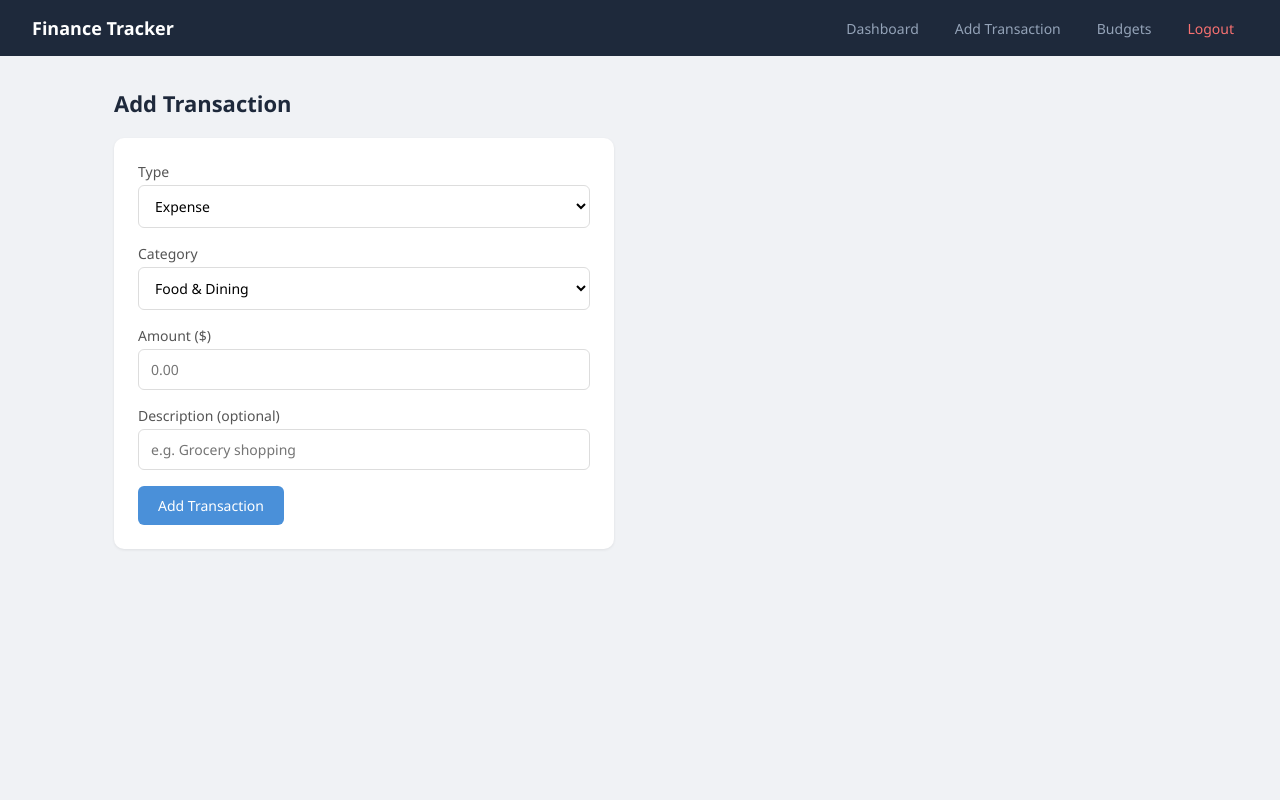
After one commit to shyamrajpr7/webapp, a Flask app: page /add-transaction in a window 1280 px wide. The commit adds this page. Run offline with Flask 3, Linux system fonts and the light colour scheme; the visitor is signed in with stand-in values (Sample User, id 1).

Commit message:
Add Personal Finance Tracker: dashboard, transactions, budgets, SVG charts

```diff
--- a/website/__init__.py
+++ b/website/__init__.py
@@ -17,9 +17,11 @@ def create_app():
 
     from .views import views
     from .auth import auth
+    from .finance import finance
 
     app.register_blueprint(views, url_prefix='/')
     app.register_blueprint(auth, url_prefix='/')
+    app.register_blueprint(finance, url_prefix='/')
 
     with app.app_context():
         from . import models
--- a/website/models.py
+++ b/website/models.py
@@ -1,5 +1,6 @@
 from . import db, login_manager
 from flask_login import UserMixin
+from datetime import datetime
 
 @login_manager.user_loader
 def load_user(user_id):
@@ -10,3 +11,22 @@ class User(db.Model, UserMixin):
     email = db.Column(db.String(150), unique=True, nullable=False)
     username = db.Column(db.String(150), unique=True, nullable=False)
     password = db.Column(db.String(150), nullable=False)
+    transactions = db.relationship('Transaction', backref='user', lazy=True)
+    budgets = db.relationship('Budget', backref='user', lazy=True)
+
+class Transaction(db.Model):
+    id = db.Column(db.Integer, primary_key=True)
+    user_id = db.Column(db.Integer, db.ForeignKey('user.id'), nullable=False)
+    type = db.Column(db.String(10), nullable=False)  # income or expense
+    amount = db.Column(db.Float, nullable=False)
+    category = db.Column(db.String(50), nullable=False)
+    description = db.Column(db.String(200), default='')
+    date = db.Column(db.DateTime, default=datetime.utcnow)
+
+class Budget(db.Model):
+    id = db.Column(db.Integer, primary_key=True)
+    user_id = db.Column(db.Integer, db.ForeignKey('user.id'), nullable=False)
+    category = db.Column(db.String(50), nullable=False)
+    amount = db.Column(db.Float, nullable=False)
+    month = db.Column(db.Integer, nullable=False)
+    year = db.Column(db.Integer, nullable=False)
--- /dev/null
+++ b/website/templates/add_transaction.html
@@ -0,0 +1,51 @@
+{% extends "base.html" %}
+{% block title %}Add Transaction{% endblock %}
+{% block content %}
+<h2>Add Transaction</h2>
+<div class="card" style="max-width:500px;">
+    <form method="POST">
+        <label>Type</label>
+        <select name="type" id="type" onchange="updateCategories()" required>
+            <option value="expense">Expense</option>
+            <option value="income">Income</option>
+        </select>
+
+        <label>Category</label>
+        <select name="category" id="category" required>
+            {% for cat in expense_categories %}
+            <option value="{{ cat }}" data-type="expense" style="border-left:4px solid {{ category_colors[cat] }}">{{ cat }}</option>
+            {% endfor %}
+            {% for cat in income_categories %}
+            <option value="{{ cat }}" data-type="income" style="border-left:4px solid {{ category_colors[cat] }}">{{ cat }}</option>
+            {% endfor %}
+        </select>
+
+        <label>Amount ($)</label>
+        <input type="number" name="amount" step="0.01" min="0.01" placeholder="0.00" required/>
+
+        <label>Description (optional)</label>
+        <input type="text" name="description" placeholder="e.g. Grocery shopping"/>
+
+        <button type="submit">Add Transaction</button>
+    </form>
+</div>
+
+<script>
+function updateCategories() {
+    const type = document.getElementById('type').value;
+    const options = document.querySelectorAll('#category option');
+    let firstVisible = null;
+    options.forEach(opt => {
+        if (opt.dataset.type === type) {
+            opt.style.display = '';
+            if (!firstVisible) firstVisible = opt;
+        } else {
+            opt.style.display = 'none';
+            opt.selected = false;
+        }
+    });
+    if (firstVisible) firstVisible.selected = true;
+}
+updateCategories();
+</script>
+{% endblock %}
--- a/website/templates/base.html
+++ b/website/templates/base.html
@@ -3,32 +3,75 @@
 <head>
     <meta charset="utf-8"/>
     <meta name="viewport" content="width=device-width, initial-scale=1.0"/>
-    <title>{% block title %}Web App{% endblock %}</title>
+    <title>{% block title %}Finance Tracker{% endblock %}</title>
     <style>
         * { margin: 0; padding: 0; box-sizing: border-box; font-family: 'Segoe UI', sans-serif; }
-        body { background: #f0f2f5; display: flex; justify-content: center; align-items: center; min-height: 100vh; }
-        .container { background: #fff; padding: 40px; border-radius: 12px; box-shadow: 0 2px 10px rgba(0,0,0,0.1); width: 100%; max-width: 400px; }
-        h2 { text-align: center; margin-bottom: 24px; color: #333; }
+        body { background: #f0f2f5; min-height: 100vh; }
+        nav { background: #1e293b; padding: 0 32px; display: flex; align-items: center; justify-content: space-between; height: 56px; }
+        nav .brand { color: #fff; font-size: 18px; font-weight: 600; }
+        nav .links { display: flex; gap: 8px; align-items: center; }
+        nav .links a { color: #94a3b8; text-decoration: none; padding: 8px 14px; border-radius: 6px; font-size: 14px; transition: all 0.2s; }
+        nav .links a:hover, nav .links a.active { color: #fff; background: #334155; }
+        nav .links .logout { color: #f87171; }
+        nav .links .logout:hover { background: #7f1d1d; }
+        .page { max-width: 1100px; margin: 0 auto; padding: 32px 24px; }
+        h2 { color: #1e293b; margin-bottom: 20px; font-size: 22px; }
         .flash { padding: 10px 14px; border-radius: 6px; margin-bottom: 16px; font-size: 14px; }
-        .flash.error { background: #ffe0e0; color: #d32f2f; }
-        label { display: block; margin-bottom: 4px; font-size: 14px; color: #555; }
-        input[type="text"], input[type="password"], input[type="email"] {
+        .flash.error { background: #fee2e2; color: #dc2626; }
+        .flash.success { background: #dcfce7; color: #16a34a; }
+        .card { background: #fff; border-radius: 10px; padding: 24px; box-shadow: 0 1px 3px rgba(0,0,0,0.08); }
+        .grid { display: grid; gap: 20px; }
+        .grid-3 { grid-template-columns: repeat(3, 1fr); }
+        .grid-2 { grid-template-columns: 1fr 1fr; }
+        .stat-card { text-align: center; }
+        .stat-card .label { font-size: 13px; color: #64748b; text-transform: uppercase; letter-spacing: 0.5px; margin-bottom: 4px; }
+        .stat-card .value { font-size: 28px; font-weight: 700; }
+        .stat-card .value.green { color: #16a34a; }
+        .stat-card .value.red { color: #dc2626; }
+        .stat-card .value.blue { color: #2563eb; }
+        label { display: block; margin-bottom: 4px; font-size: 14px; color: #555; font-weight: 500; }
+        input[type="text"], input[type="password"], input[type="email"],
+        input[type="number"], input[type="date"], select, textarea {
             width: 100%; padding: 10px 12px; margin-bottom: 16px; border: 1px solid #ddd;
-            border-radius: 6px; font-size: 14px; outline: none;
+            border-radius: 6px; font-size: 14px; outline: none; background: #fff;
         }
-        input:focus { border-color: #4a90d9; }
-        button {
-            width: 100%; padding: 12px; background: #4a90d9; color: #fff; border: none;
-            border-radius: 6px; font-size: 16px; cursor: pointer; margin-top: 8px;
+        input:focus, select:focus, textarea:focus { border-color: #4a90d9; }
+        button, .btn {
+            padding: 10px 20px; background: #4a90d9; color: #fff; border: none;
+            border-radius: 6px; font-size: 14px; cursor: pointer; text-decoration: none;
+            display: inline-block; transition: background 0.2s;
         }
-        button:hover { background: #357abd; }
-        .link { text-align: center; margin-top: 16px; font-size: 14px; }
-        .link a { color: #4a90d9; text-decoration: none; }
-        .link a:hover { text-decoration: underline; }
+        button:hover, .btn:hover { background: #357abd; }
+        .btn-danger { background: #dc2626; }
+        .btn-danger:hover { background: #b91c1c; }
+        .btn-sm { padding: 6px 12px; font-size: 12px; }
+        table { width: 100%; border-collapse: collapse; margin-top: 12px; }
+        th, td { padding: 10px 12px; text-align: left; border-bottom: 1px solid #e5e7eb; font-size: 14px; }
+        th { color: #64748b; font-weight: 500; font-size: 12px; text-transform: uppercase; letter-spacing: 0.5px; }
+        .badge { display: inline-block; padding: 3px 10px; border-radius: 20px; font-size: 12px; font-weight: 500; color: #fff; }
+        .badge.income { background: #16a34a; }
+        .badge.expense { background: #dc2626; }
+        .month-nav { display: flex; align-items: center; gap: 12px; margin-bottom: 20px; }
+        .month-nav a { color: #4a90d9; text-decoration: none; font-size: 14px; }
+        .month-nav span { font-weight: 600; color: #1e293b; font-size: 16px; }
+        @media (max-width: 768px) {
+            .grid-3 { grid-template-columns: 1fr; }
+            .grid-2 { grid-template-columns: 1fr; }
+        }
+        {% block extra_css %}{% endblock %}
     </style>
 </head>
 <body>
-    <div class="container">
+    <nav>
+        <div class="brand">Finance Tracker</div>
+        <div class="links">
+            <a href="{{ url_for('finance.dashboard') }}">Dashboard</a>
+            <a href="{{ url_for('finance.add_transaction') }}">Add Transaction</a>
+            <a href="{{ url_for('finance.budgets') }}">Budgets</a>
+            <a href="{{ url_for('auth.logout') }}" class="logout">Logout</a>
+        </div>
+    </nav>
+    <div class="page">
         {% with messages = get_flashed_messages(with_categories=true) %}
             {% if messages %}
                 {% for category, message in messages %}
--- a/website/views.py
+++ b/website/views.py
@@ -1,9 +1,9 @@
-from flask import Blueprint, render_template
-from flask_login import login_required, current_user
+from flask import Blueprint, redirect, url_for
+from flask_login import login_required
 
 views = Blueprint('views', __name__)
 
 @views.route('/')
 @login_required
 def home():
-    return render_template('home.html', user=current_user)
+    return redirect(url_for('finance.dashboard'))
```
Also changed, not shown: website/finance.py (added, +140 -0 lines), website/templates/budgets.html (added, +43 -0 lines), website/templates/dashboard.html (added, +112 -0 lines).
